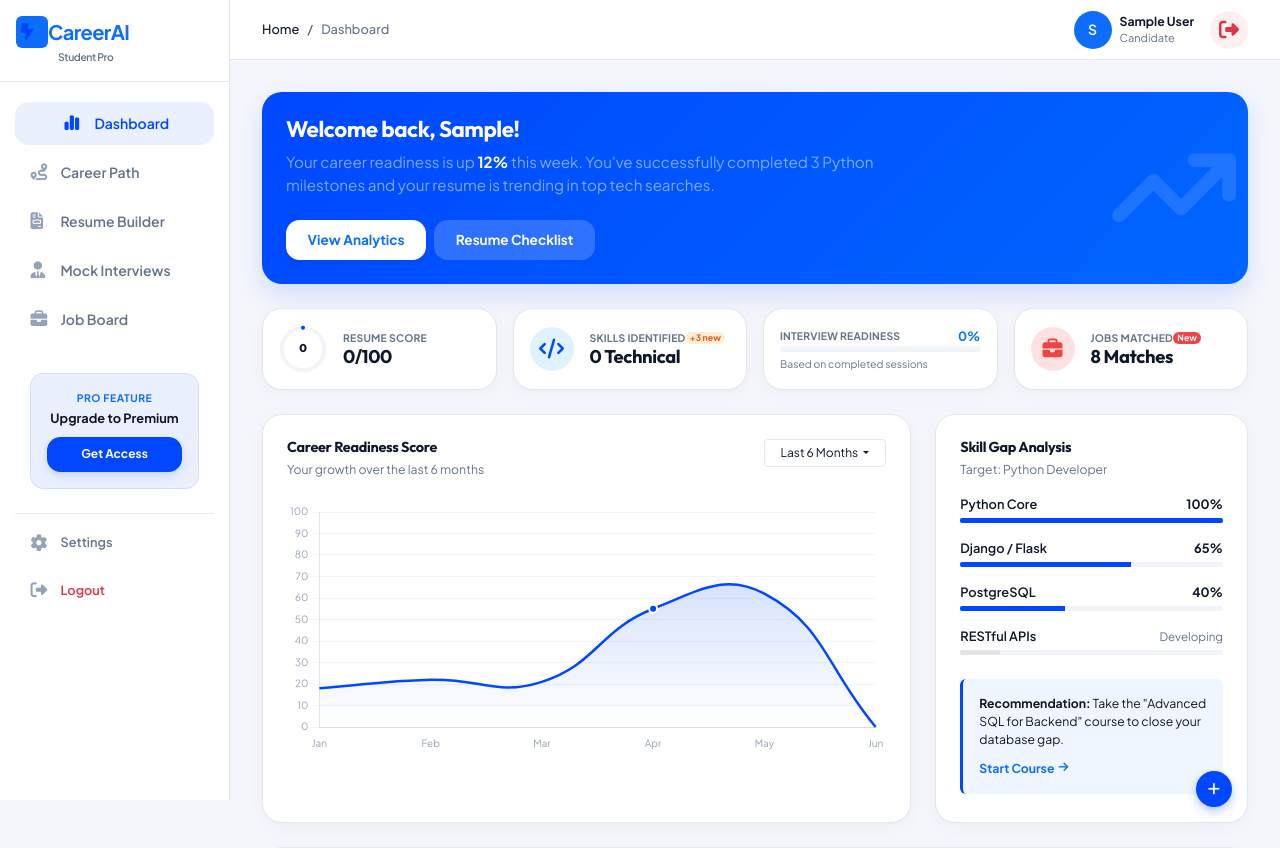
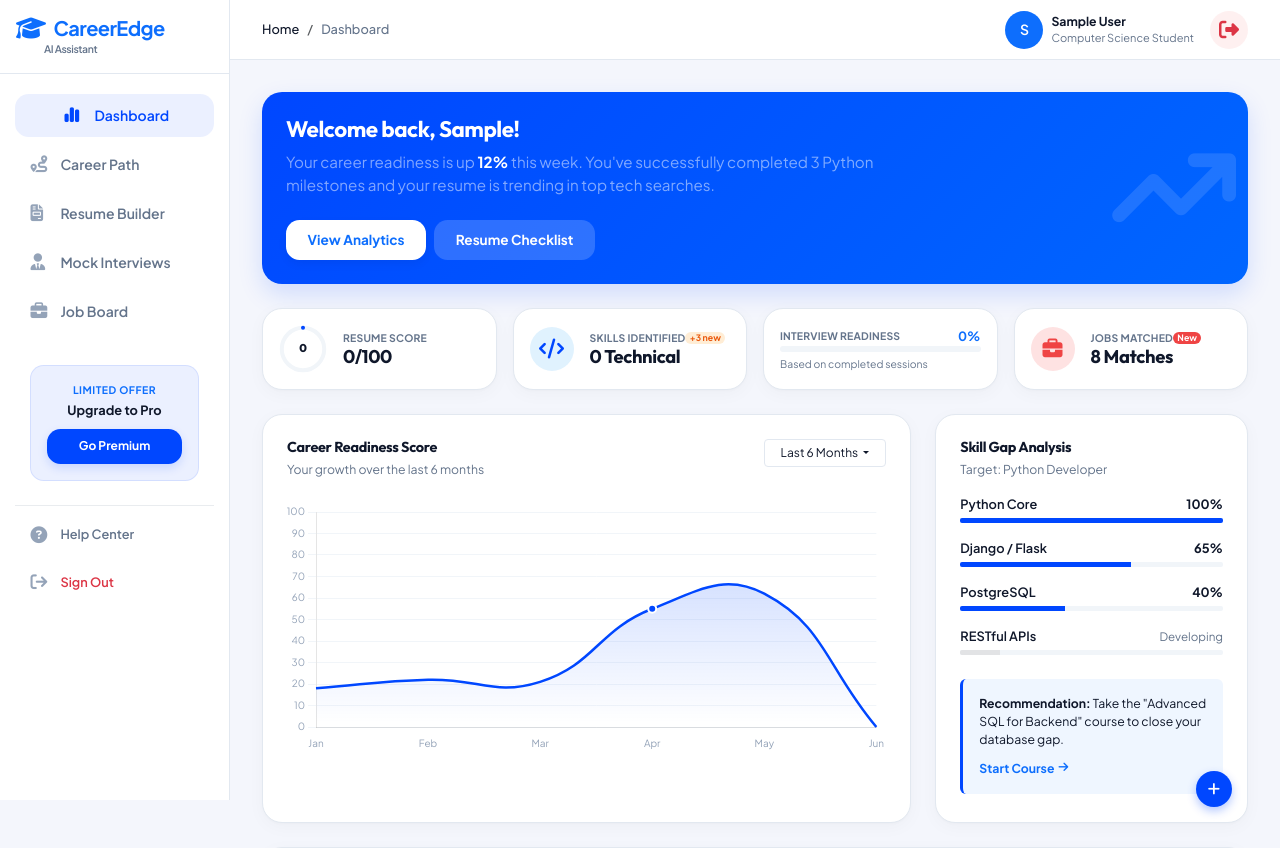
Before and after one commit to suryasai55/Profyle-AI, a Flask app: page / in a window 1280 px wide. Shown: the top 848 px of the page. Run offline with Flask 3, Linux system fonts and the light colour scheme; the visitor is signed in with stand-in values (Sample User, id 1); data comes from the database, SQL or seed files in the repository; data that the repository does not hold is empty.

Commit message:
Restore CareerEdge branding, header links, and Computer Science Student subtitle

```diff
--- a/app/templates/base.html
+++ b/app/templates/base.html
@@ -38,12 +38,10 @@
     <div class="sidebar" id="sidebar">
         <div class="sidebar-brand d-block py-3 px-3">
             <div class="d-flex align-items-center">
-                <div class="rounded d-flex align-items-center justify-content-center bg-primary text-white me-2.5" style="width: 32px; height: 32px;">
-                    <i class="fa-solid fa-bolt-lightning" style="font-size: 1.05rem;"></i>
-                </div>
-                <div class="fw-bold fs-5 text-primary" style="letter-spacing: -0.03em; line-height: 1.1;">CareerAI</div>
+                <i class="fa-solid fa-graduation-cap text-primary me-2 fs-4"></i>
+                <div class="fw-bold fs-5 text-primary" style="letter-spacing: -0.03em; line-height: 1.1;">CareerEdge</div>
             </div>
-            <div class="text-muted" style="font-size: 0.65rem; margin-top: 1px; font-weight: 600; padding-left: 42px;">Student Pro</div>
+            <div class="text-muted" style="font-size: 0.65rem; margin-top: 1px; font-weight: 600; padding-left: 28px;">AI Assistant</div>
         </div>
 
         <div class="sidebar-nav">
@@ -69,15 +67,15 @@
 
             <!-- Pro Upgrade Section -->
             <div class="sidebar-promo" style="margin-top: 2rem;">
-                <div class="fw-bold text-primary mb-1" style="font-size: 0.65rem; letter-spacing: 0.05em;">PRO FEATURE</div>
-                <div class="text-dark fw-bold mb-2" style="font-size: 0.8rem;">Upgrade to Premium</div>
-                <a href="#" class="btn btn-premium w-100 py-1.5" style="font-size: 0.75rem; font-weight: 700;">Get Access</a>
+                <div class="fw-bold text-primary mb-1" style="font-size: 0.65rem; letter-spacing: 0.05em;">LIMITED OFFER</div>
+                <div class="text-dark fw-bold mb-2" style="font-size: 0.8rem;">Upgrade to Pro</div>
+                <a href="#" class="btn btn-premium w-100 py-1.5" style="font-size: 0.75rem; font-weight: 700;">Go Premium</a>
             </div>
 
             <div class="mt-4 pt-2 border-top border-light-subtle">
-                <a href="#" class="nav-link py-1.5" style="font-size: 0.8rem; color: #64748b;"><i class="fa-solid fa-gear me-2"></i> Settings</a>
+                <a href="#" class="nav-link py-1.5" style="font-size: 0.8rem; color: #64748b;"><i class="fa-solid fa-circle-question me-2"></i> Help Center</a>
                 {% if current_user.is_authenticated %}
-                    <a href="{{ url_for('auth.logout') }}" class="nav-link py-1.5 text-danger" style="font-size: 0.8rem;"><i class="fa-solid fa-right-from-bracket me-2"></i> Logout</a>
+                    <a href="{{ url_for('auth.logout') }}" class="nav-link py-1.5 text-danger" style="font-size: 0.8rem;"><i class="fa-solid fa-arrow-right-from-bracket me-2"></i> Sign Out</a>
                 {% endif %}
             </div>
         </div>
@@ -99,7 +97,7 @@
                 </nav>
             {% else %}
                 <div class="d-flex align-items-center gap-4">
-                    <a href="/" class="fw-bold fs-5 text-primary text-decoration-none me-2" style="letter-spacing: -0.03em;">CareerAI</a>
+                    <a href="/" class="fw-bold fs-5 text-primary text-decoration-none me-2" style="letter-spacing: -0.03em;">CareerEdge</a>
                     <a href="#" class="text-decoration-none text-primary small fw-semibold d-none d-md-block border-bottom border-primary border-2 pb-1" style="margin-bottom: -5px;">Platform</a>
                     <a href="#" class="text-decoration-none text-muted small fw-semibold d-none d-md-block">Resources</a>
                     <a href="#" class="text-decoration-none text-muted small fw-semibold d-none d-md-block">Pricing</a>
@@ -116,7 +114,7 @@
                         </div>
                         <div class="d-none d-sm-block">
                             <p class="mb-0 fw-bold small text-dark">{{ current_user.name }}</p>
-                            <p class="mb-0 text-muted small" style="font-size: 11px;">Candidate</p>
+                            <p class="mb-0 text-muted small" style="font-size: 11px;">Computer Science Student</p>
                         </div>
                     </div>
                     <a href="{{ url_for('auth.logout') }}" class="btn btn-outline-danger btn-sm border-0 rounded-circle" title="Logout" style="width: 38px; height: 38px; display: inline-flex; align-items: center; justify-content: center; background-color: rgba(239, 68, 68, 0.08);">
--- a/app/templates/dashboard/index.html
+++ b/app/templates/dashboard/index.html
@@ -309,8 +309,8 @@
                     <div class="p-3" style="background-color: #f4f6fc;">
                         <div class="d-flex justify-content-between align-items-center mb-2">
                             <div class="d-flex align-items-center gap-1.5">
-                                <div class="rounded bg-primary text-white" style="width: 14px; height: 14px; font-size: 7px; display: flex; align-items: center; justify-content: center;"><i class="fa-solid fa-bolt"></i></div>
-                                <span class="fw-bold" style="font-size: 9px; color: var(--c-primary);">CareerAI</span>
+                                <i class="fa-solid fa-graduation-cap text-primary" style="font-size: 11px;"></i>
+                                <span class="fw-bold" style="font-size: 9px; color: var(--c-primary);">CareerEdge</span>
                             </div>
                             <div class="text-muted" style="font-size: 7px;">Elena Rodriguez</div>
                         </div>
--- a/app/templates/readiness/jobs.html
+++ b/app/templates/readiness/jobs.html
@@ -1,5 +1,5 @@
 {% extends "base.html" %}
-{% block title %}Job Board | CareerAI{% endblock %}
+{% block title %}Job Board | CareerEdge{% endblock %}
 
 {% block content %}
 <!-- Page Header -->
--- a/app/templates/resume/upload.html
+++ b/app/templates/resume/upload.html
@@ -1,5 +1,5 @@
 {% extends "base.html" %}
-{% block title %}Resume Builder | CareerAI{% endblock %}
+{% block title %}Resume Builder | CareerEdge{% endblock %}
 
 {% block content %}
 <!-- Page Header -->
```
